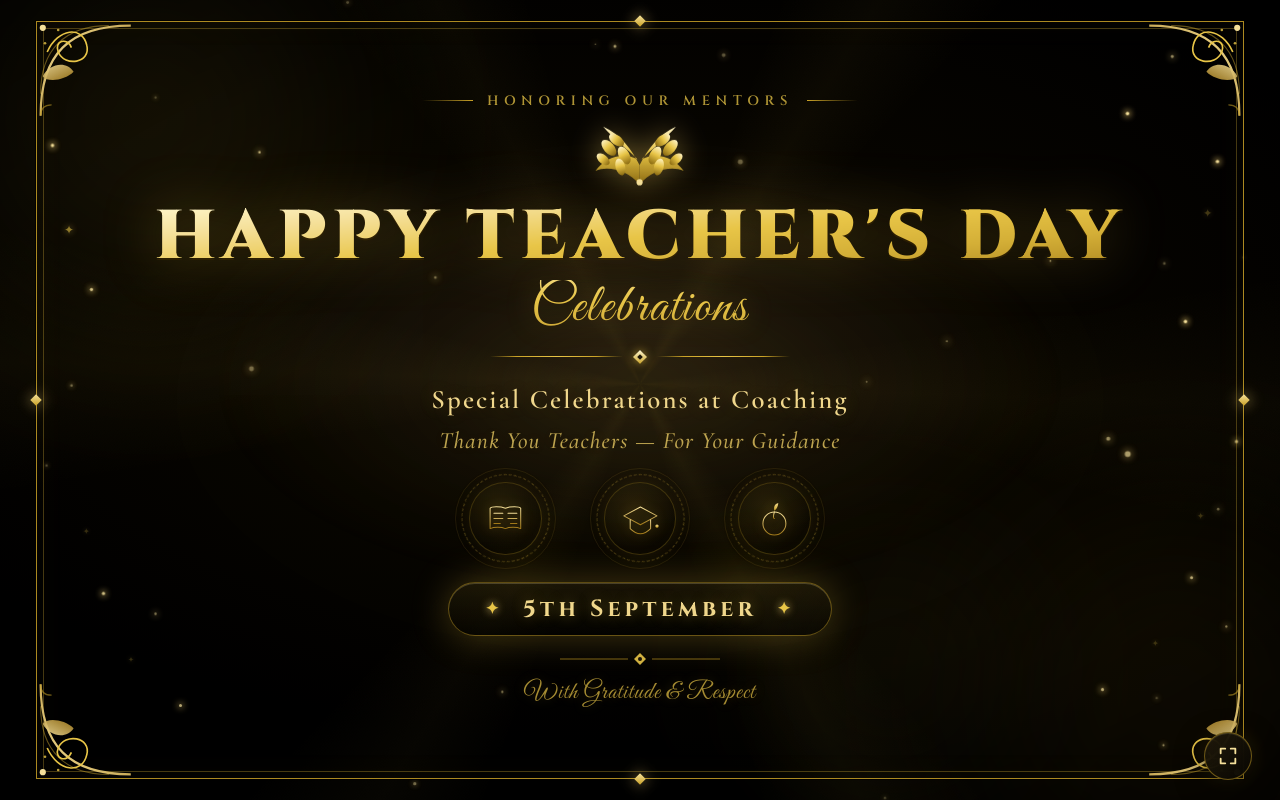
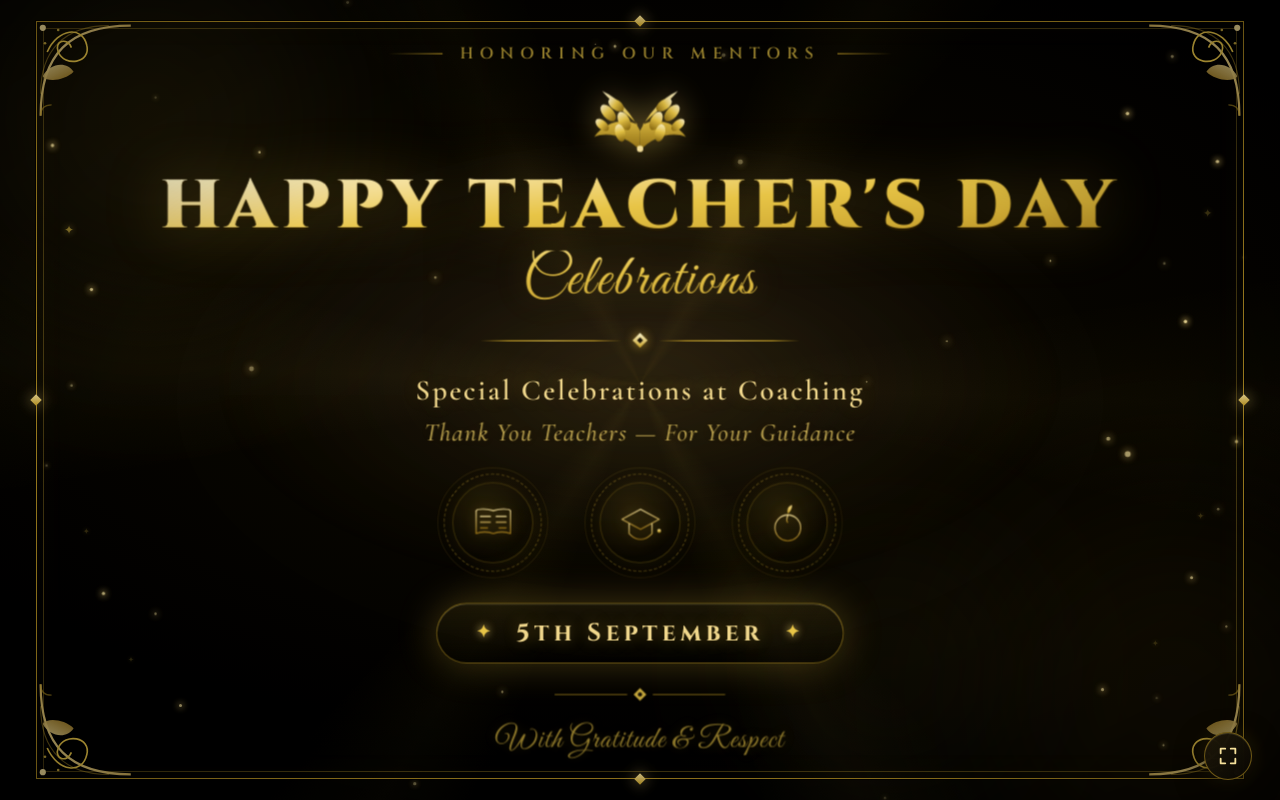
Before and after one commit to blazenxt/teachers-day-banner, a website: page index.html in a window 1280 px wide. Drawn offline with nearby package versions, Linux system fonts and the light colour scheme.

Commit message:
Make banner perfectly fit any smart board via fixed-design scaler
- Author content at a fixed 1120px-wide design and scale it uniformly in JS
- Scaler measures the natural content size and picks the largest uniform
  scale that fits the viewport (grows on big boards, shrinks on small ones)
- Always centered, never clipped, fonts stay as large as possible
- Re-fits on resize, orientation change, fullscreen toggle and webfont load
- Drops the brittle vh/vw media-query sizing that made fonts too small
- Fullscreen button retained

Co-authored-by: arena-agent <297053741+arena-agent@users.noreply.github.com>

```diff
--- a/index.html
+++ b/index.html
@@ -30,7 +30,7 @@
       -webkit-font-smoothing: antialiased;
     }
 
-    /* ========== STAGE ========== */
+    /* ========== STAGE / VIEWPORT ========== */
     .banner {
       width: 100vw;           /* fallback */
       width: 100dvw;          /* real viewport on mobile / fullscreen */
@@ -52,7 +52,7 @@
       background:
         radial-gradient(ellipse 90% 80% at 50% 50%, transparent 40%, rgba(0,0,0,0.6) 100%);
       pointer-events: none;
-      z-index: 1;
+      z-index: 7;
     }
 
     /* ========== AURORA BLOBS ========== */
@@ -208,7 +208,7 @@
     .frame {
       position: absolute;
       inset: clamp(14px, 2.6vh, 28px) clamp(16px, 2.8vw, 36px);
-      z-index: 3;
+      z-index: 5;
       pointer-events: none;
       animation: frame-fade 1.6s ease both;
     }
@@ -267,62 +267,71 @@
     .bl { bottom: -2px; left: -2px; transform: scaleY(-1); }
     .br { bottom: -2px; right: -2px; transform: scale(-1); }
 
-    /* ========== CONTENT ========== */
+    /* ================================================================
+       SCALABLE STAGE — content is authored at a FIXED design size
+       (DESIGN_W × DESIGN_H) and JS scales it to best-fit ANY screen:
+       smart boards (16:9 / 4:3 / ultrawide), projectors, phones.
+       It scales UP on big boards and DOWN on small ones — always
+       centered, never clipped, fonts stay as large as possible.
+       ================================================================ */
+    .stage {
+      position: relative;
+      z-index: 6;
+      width: 1120px;   /* fixed DESIGN width; height auto-fits the content */
+      height: auto;
+      display: grid;
+      place-items: center;
+      transform-origin: center center;
+      will-change: transform;
+    }
+
     .content {
       position: relative;
-      z-index: 6;
       display: flex;
       flex-direction: column;
       align-items: center;
       justify-content: center;
       text-align: center;
-      width: min(92vw, 1080px);
-      padding: clamp(20px, 4vh, 48px) clamp(16px, 3vw, 40px);
+      width: 1120px;
+      padding: 0 30px;
       transform-origin: center center;
-      /* 'backwards' (not 'both') so the JS auto-fit scale is not overridden
-         after the entrance animation finishes */
-      animation: rise-in 1.1s cubic-bezier(0.22, 1, 0.36, 1) backwards;
+      animation: rise-in 1.1s cubic-bezier(0.22, 1, 0.36, 1) both;
     }
 
     @keyframes rise-in {
-      from { opacity: 0; transform: translateY(22px) scale(0.985); filter: blur(6px); }
-      to   { opacity: 1; transform: translateY(0) scale(1); filter: blur(0); }
+      from { opacity: 0; transform: translateY(22px); filter: blur(6px); }
+      to   { opacity: 1; transform: translateY(0); filter: blur(0); }
     }
 
     /* Small top label */
     .eyebrow {
       font-family: 'Cinzel', Georgia, serif;
       font-weight: 600;
-      font-size: clamp(0.65rem, 1.1vw, 0.85rem);
+      font-size: 15px;
       letter-spacing: 0.42em;
       text-transform: uppercase;
       color: rgba(232, 197, 71, 0.75);
-      margin-bottom: clamp(10px, 1.6vh, 18px);
+      margin-bottom: 20px;
       display: flex;
       align-items: center;
-      gap: 14px;
-      animation: fade-down 1s ease 0.25s both;
+      gap: 16px;
     }
     .eyebrow::before,
     .eyebrow::after {
       content: "";
-      width: clamp(28px, 4vw, 52px);
+      width: 52px;
       height: 1px;
       background: linear-gradient(90deg, transparent, var(--gold-5));
     }
     .eyebrow::after {
       background: linear-gradient(90deg, var(--gold-5), transparent);
     }
-    @keyframes fade-down {
-      from { opacity: 0; transform: translateY(-10px); }
-      to   { opacity: 1; transform: translateY(0); }
-    }
 
     /* Laurel */
     .laurel {
-      width: clamp(78px, 9vw, 118px);
+      width: 112px;
       height: auto;
-      margin-bottom: clamp(8px, 1.4vh, 16px);
+      margin-bottom: 14px;
       filter: drop-shadow(0 0 12px rgba(212, 175, 55, 0.45));
       animation: float-soft 6s ease-in-out infinite, laurel-glow 4s ease-in-out infinite;
     }
@@ -340,7 +349,7 @@
     h1 {
       font-family: 'Cinzel', 'Times New Roman', Georgia, serif;
       font-weight: 900;
-      font-size: clamp(1.55rem, 5.4vw, 4.35rem);
+      font-size: 64px;
       letter-spacing: 0.085em;
       line-height: 1.02;
       text-transform: uppercase;
@@ -376,10 +385,10 @@
     /* Script */
     .script {
       font-family: 'Great Vibes', 'Segoe Script', cursive;
-      font-size: clamp(1.7rem, 4.2vw, 3.35rem);
+      font-size: 54px;
       font-weight: 400;
       line-height: 1.05;
-      margin-top: clamp(4px, 0.8vh, 10px);
+      margin-top: 8px;
       background: linear-gradient(180deg, #fff3c4 0%, #e8c547 48%, #b8922a 100%);
       background-size: 100% 200%;
       -webkit-background-clip: text;
@@ -396,8 +405,8 @@
       align-items: center;
       justify-content: center;
       gap: 12px;
-      width: clamp(160px, 26vw, 300px);
-      margin: clamp(12px, 2vh, 22px) 0;
+      width: 300px;
+      margin: 22px 0;
     }
     .divider .line {
       flex: 1;
@@ -435,9 +444,9 @@
     .lines {
       font-family: 'Cormorant Garamond', Georgia, serif;
       font-weight: 500;
-      font-size: clamp(1rem, 2vw, 1.55rem);
+      font-size: 25px;
       letter-spacing: 0.06em;
-      line-height: 1.65;
+      line-height: 1.55;
       color: #e6cb72;
       text-shadow: 0 0 18px rgba(212, 175, 55, 0.22);
     }
@@ -462,14 +471,14 @@
       display: flex;
       align-items: center;
       justify-content: center;
-      gap: clamp(28px, 5vw, 68px);
-      margin: clamp(18px, 2.8vh, 32px) 0;
+      gap: 64px;
+      margin: 28px 0;
     }
 
     .icon-wrap {
       position: relative;
-      width: clamp(52px, 5.5vw, 72px);
-      height: clamp(52px, 5.5vw, 72px);
+      width: 74px;
+      height: 74px;
       display: grid;
       place-items: center;
       border-radius: 50%;
@@ -540,8 +549,8 @@
     .date-badge {
       display: inline-flex;
       align-items: center;
-      gap: clamp(12px, 1.8vw, 20px);
-      padding: clamp(8px, 1.2vh, 12px) clamp(22px, 3vw, 36px);
+      gap: 20px;
+      padding: 12px 36px;
       border: 1px solid rgba(201, 162, 39, 0.45);
       border-radius: 999px;
       background: linear-gradient(180deg,
@@ -552,11 +561,11 @@
         inset 0 1px 0 rgba(255, 240, 180, 0.12);
       font-family: 'Cinzel', Georgia, serif;
       font-weight: 700;
-      font-size: clamp(0.95rem, 2vw, 1.45rem);
+      font-size: 23px;
       letter-spacing: 0.18em;
       color: #f0d78c;
       text-shadow: 0 0 14px rgba(212, 175, 55, 0.4);
-      margin-top: clamp(4px, 0.8vh, 10px);
+      margin-top: 10px;
       animation: badge-pulse 3.4s ease-in-out infinite;
     }
     @keyframes badge-pulse {
@@ -579,8 +588,8 @@
 
     /* Bottom flourish */
     .bottom-mark {
-      margin-top: clamp(14px, 2vh, 22px);
-      width: clamp(100px, 14vw, 160px);
+      margin-top: 22px;
+      width: 160px;
       height: 14px;
       position: relative;
       opacity: 0.9;
@@ -588,54 +597,17 @@
     .bottom-mark svg { width: 100%; height: 100%; }
 
     .signoff {
-      margin-top: clamp(10px, 1.6vh, 18px);
+      margin-top: 18px;
       font-family: 'Great Vibes', cursive;
-      font-size: clamp(1.05rem, 2vw, 1.5rem);
+      font-size: 28px;
       color: rgba(232, 197, 71, 0.7);
       letter-spacing: 0.04em;
       text-shadow: 0 0 12px rgba(212,175,55,0.25);
       animation: fade-down 1s ease 1s both;
     }
-
-    /* Ultra-wide smart boards */
-    @media (min-aspect-ratio: 21/9) {
-      h1 { font-size: clamp(1.8rem, 4.2vw, 3.6rem); }
-      .content { width: min(80vw, 1200px); }
-    }
-
-    /* Short screens — phones in landscape / fullscreen */
-    @media (max-height: 600px) {
-      .content { padding: 10px 14px; }
-      .eyebrow { margin-bottom: 5px; letter-spacing: 0.28em; font-size: 0.6rem; }
-      .laurel { width: 52px; margin-bottom: 3px; }
-      h1 { font-size: clamp(1.1rem, 5.6vh, 2rem); white-space: nowrap; letter-spacing: 0.06em; }
-      .script { font-size: clamp(1rem, 4.8vh, 1.7rem); margin-top: 2px; }
-      .icons { margin: 8px 0; gap: 22px; }
-      .icon-wrap { width: 42px; height: 42px; }
-      .divider { margin: 6px 0; width: clamp(120px, 22vw, 220px); }
-      .lines { font-size: clamp(0.8rem, 2.6vh, 1.05rem); line-height: 1.4; }
-      .date-badge { padding: 5px 16px; font-size: clamp(0.72rem, 2.8vh, 0.95rem); margin-top: 2px; }
-      .bottom-mark { margin-top: 6px; width: 92px; height: 11px; }
-      .signoff { margin-top: 5px; font-size: 1rem; }
-    }
-
-    @media (max-height: 380px) {
-      .laurel { width: 40px; }
-      .icon-wrap { width: 36px; height: 36px; }
-      .icons { margin: 5px 0; gap: 16px; }
-      .divider { width: 96px; }
-      .signoff { display: none; }
-      .eyebrow::before, .eyebrow::after { width: 22px; }
-    }
-
-    @media (max-width: 520px) {
-      h1 {
-        white-space: normal;
-        font-size: clamp(1.35rem, 7.5vw, 2rem);
-        letter-spacing: 0.06em;
-        max-width: 14ch;
-      }
-      .script { font-size: clamp(1.4rem, 8vw, 2.2rem); }
+    @keyframes fade-down {
+      from { opacity: 0; transform: translateY(-10px); }
+      to   { opacity: 1; transform: translateY(0); }
     }
 
     /* ========== FULLSCREEN BUTTON ========== */
@@ -808,7 +780,8 @@
       </div>
     </div>
 
-    <!-- Content -->
+    <!-- Scalable stage: content authored at fixed 1120×660, JS scales to fit -->
+    <div class="stage" id="stage">
       <div class="content">
         <!-- SVG defs for icon gradients (must be in DOM once) -->
         <svg width="0" height="0" style="position:absolute" aria-hidden="true">
@@ -907,6 +880,7 @@
 
         <div class="signoff">With Gratitude &amp; Respect</div>
       </div>
+    </div>
 
     <!-- Fullscreen toggle -->
     <button type="button" class="fs-btn" id="fsBtn" aria-label="Enter fullscreen" title="Fullscreen">
@@ -923,12 +897,10 @@
     (function () {
       // Generate rising golden dust particles (purely decorative, no audio)
       var layer = document.getElementById('sparkles');
-      if (!layer) return;
-
+      if (layer) {
         var reduceMotion = window.matchMedia &&
           window.matchMedia('(prefers-reduced-motion: reduce)').matches;
-      if (reduceMotion) return;
-
+        if (!reduceMotion) {
           var COUNT = 26;
           for (var i = 0; i < COUNT; i++) {
             var p = document.createElement('span');
@@ -942,37 +914,53 @@
             p.style.setProperty('--rop', (0.35 + Math.random() * 0.45).toFixed(2));
             layer.appendChild(p);
           }
+        }
+      }
 
-      // ===== Auto-fit: keep the whole banner visible in landscape / fullscreen =====
-      var content = document.querySelector('.content');
-      if (content) {
+      // ===== Fit-to-screen scaler =====
+      // Content is authored at a fixed DESIGN size; scale it uniformly so the
+      // whole banner perfectly fits ANY screen (smart board / projector /
+      // phone, any aspect ratio). It grows on big boards, shrinks on small
+      // ones, always centered and never clipped.
+      var stage = document.getElementById('stage');
+      var DESIGN_W = 1120;
+      var MARGIN = 84; // keep clear of the decorative frame / edges
+
+      function fitStage() {
+        if (!stage) return;
+        // Measure the natural (unscaled) design size first.
+        stage.style.transform = 'none';
+        var natW = stage.offsetWidth  || DESIGN_W;
+        var natH = stage.offsetHeight || 660;
+        stage.style.transform = '';
+
+        var w = window.innerWidth  || document.documentElement.clientWidth;
+        var h = window.innerHeight || document.documentElement.clientHeight;
+        var availW = Math.max(w - MARGIN, 160);
+        var availH = Math.max(h - MARGIN, 120);
+        var scale = Math.min(availW / natW, availH / natH);
+        if (!isFinite(scale) || scale <= 0) scale = 1;
+        stage.style.transform = 'scale(' + scale.toFixed(4) + ')';
+      }
+
       var fitTimer = null;
-        function fitContent() {
-          // Measure natural (unscaled) size first
-          content.style.transform = '';
-          var natW = content.scrollWidth;
-          var natH = content.scrollHeight;
-          var availW = window.innerWidth - 28;   // small gap from frame/edges
-          var availH = window.innerHeight - 20;
-          var scale = Math.min(1, availW / natW, availH / natH);
-          if (!isFinite(scale) || scale <= 0) scale = 1;
-          content.style.transform = scale < 1 ? 'scale(' + scale.toFixed(3) + ')' : '';
-        }
       function scheduleFit() {
         clearTimeout(fitTimer);
-          fitTimer = setTimeout(fitContent, 120);
+        fitTimer = setTimeout(fitStage, 60);
       }
+
       window.addEventListener('resize', scheduleFit);
       window.addEventListener('orientationchange', scheduleFit);
       document.addEventListener('fullscreenchange', scheduleFit);
       document.addEventListener('webkitfullscreenchange', scheduleFit);
-        // Re-fit after the entrance animation and once webfonts settle
-        setTimeout(fitContent, 120);
-        setTimeout(fitContent, 600);
-        setTimeout(fitContent, 1300);
+      window.addEventListener('load', scheduleFit);
+
+      fitStage();
+      setTimeout(fitStage, 120);
+      setTimeout(fitStage, 500);
+      setTimeout(fitStage, 1200);
       if (document.fonts && document.fonts.ready) {
         document.fonts.ready.then(function () { scheduleFit(); });
-        }
       }
 
       // ===== Fullscreen toggle =====
```
Also changed, not shown: README.md. Lines whose indentation alone changed are shown as unchanged.
